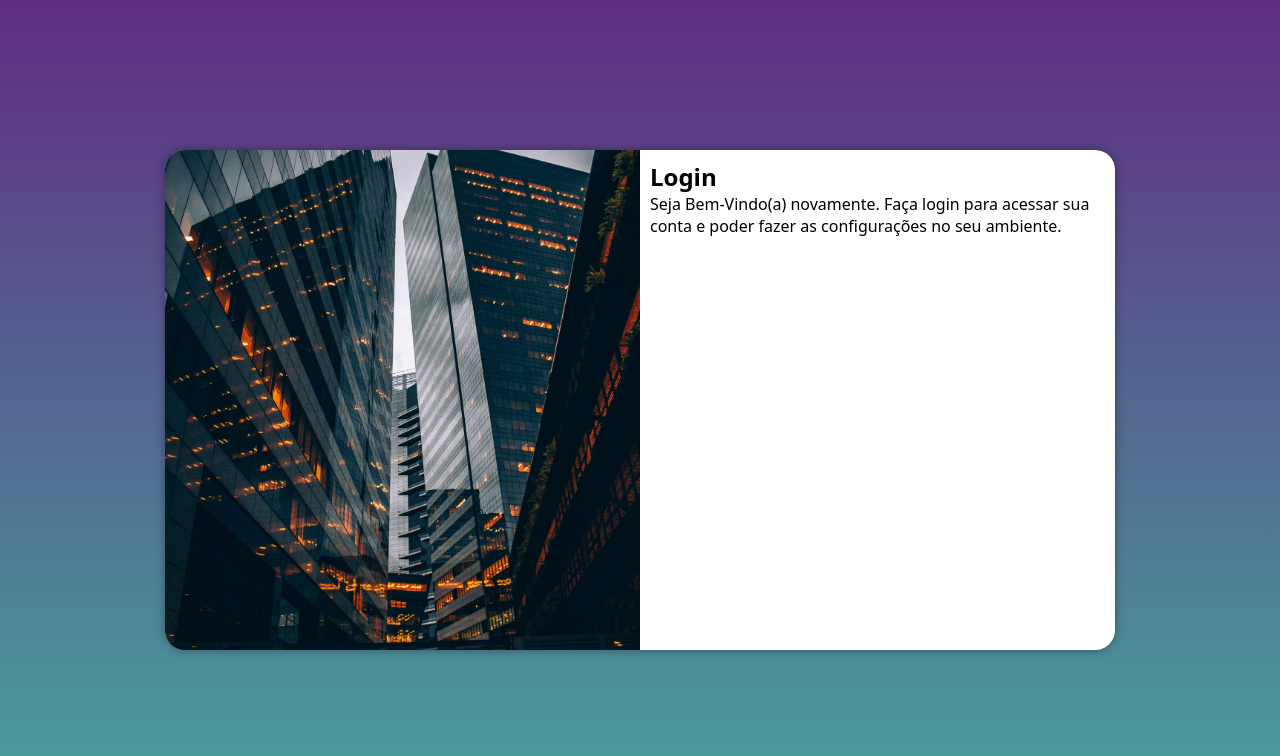
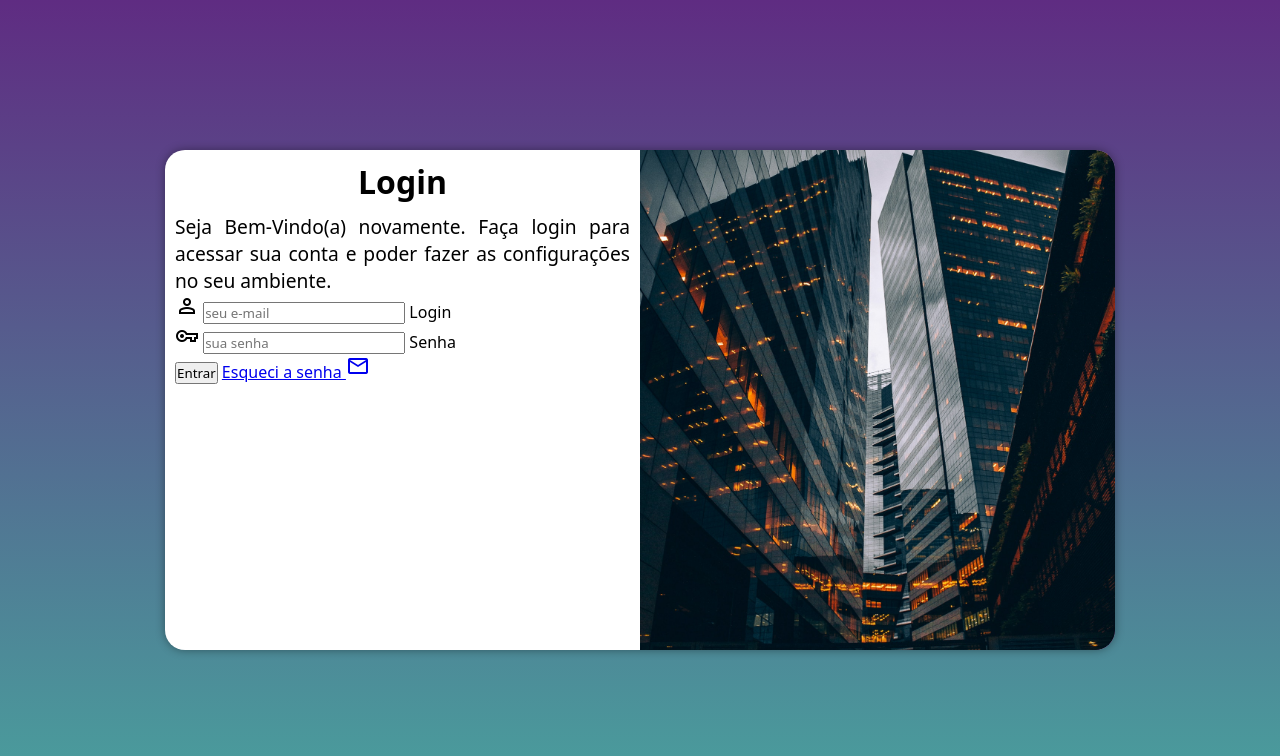
Before and after one commit to MatheusArndt/projeto-login, a plain HTML site: page index.html in a window 1280 px wide. Drawn offline with nearby package versions, Linux system fonts and the light colour scheme.

Commit message:
formulário adicionado

```diff
--- a/estilos/media-query.css
+++ b/estilos/media-query.css
@@ -31,13 +31,21 @@
     }
 
     section#login > div#imagem {
-        float: left;
+        float: right;
         width: 50%;
         height: 100%;
     }
 
     section#login > div#formulario {
-        float: right;
+        float: left;
         width: 50%;
     }
+
+    div#formulario > h1 {
+        font-size: 2em;
+    }
+
+    div#formulario > p {
+        font-size: 1.2em;
+    }
 }
--- a/estilos/style.css
+++ b/estilos/style.css
@@ -53,3 +53,13 @@ section#login > div#formulario {
     display: block;
     padding: 10px;
 }
+
+div#formulario > h1 {
+    text-align: center;
+    margin-bottom: 10px;
+}
+
+div#formulario > p {
+    text-align: justify;
+    font-size: 0.9em;
+}
--- a/index.html
+++ b/index.html
@@ -4,6 +4,7 @@
     <meta charset="UTF-8">
     <meta name="viewport" content="width=device-width, initial-scale=1.0">
     <title>Login</title>
+    <link href="https://fonts.googleapis.com/css2?family=Material+Symbols+Outlined" rel="stylesheet"/>
     <link rel="stylesheet" href="estilos/style.css">
     <link rel="stylesheet" href="estilos/media-query.css">
 </head>
@@ -16,8 +17,21 @@
             <div id="formulario">
                 <h1>Login</h1>
                 <p>Seja Bem-Vindo(a) novamente. Faça login para acessar sua conta e poder fazer as configurações no seu ambiente.</p>
-                <form action="login.java" method="post">
-
+                <form action="login.java" method="post" autocomplete="on">
+                    <div class="campo">
+                        <span class="material-symbols-outlined">person</span>
+                        <input type="email" name="login" id="ilogin" placeholder="seu e-mail" autocomplete="email" required maxlength="30">
+                        <label for="ilogin">Login</label>
+                    </div>
+                    <div class="campo">
+                        <span class="material-symbols-outlined">vpn_key</span>
+                        <input type="password" name="senha" id="isenha" placeholder="sua senha" autocomplete="current-password" required minlength="8" maxlength="20">
+                        <label for="isenha">Senha</label>
+                    </div>
+                    <input type="submit" value="Entrar">
+                    <a href="esqueci.html">
+                        Esqueci a senha <span class="material-symbols-outlined">mail</span>
+                    </a>
                 </form>
             </div>
         </section>
```
Also changed, not shown: esqueci.html (added).
